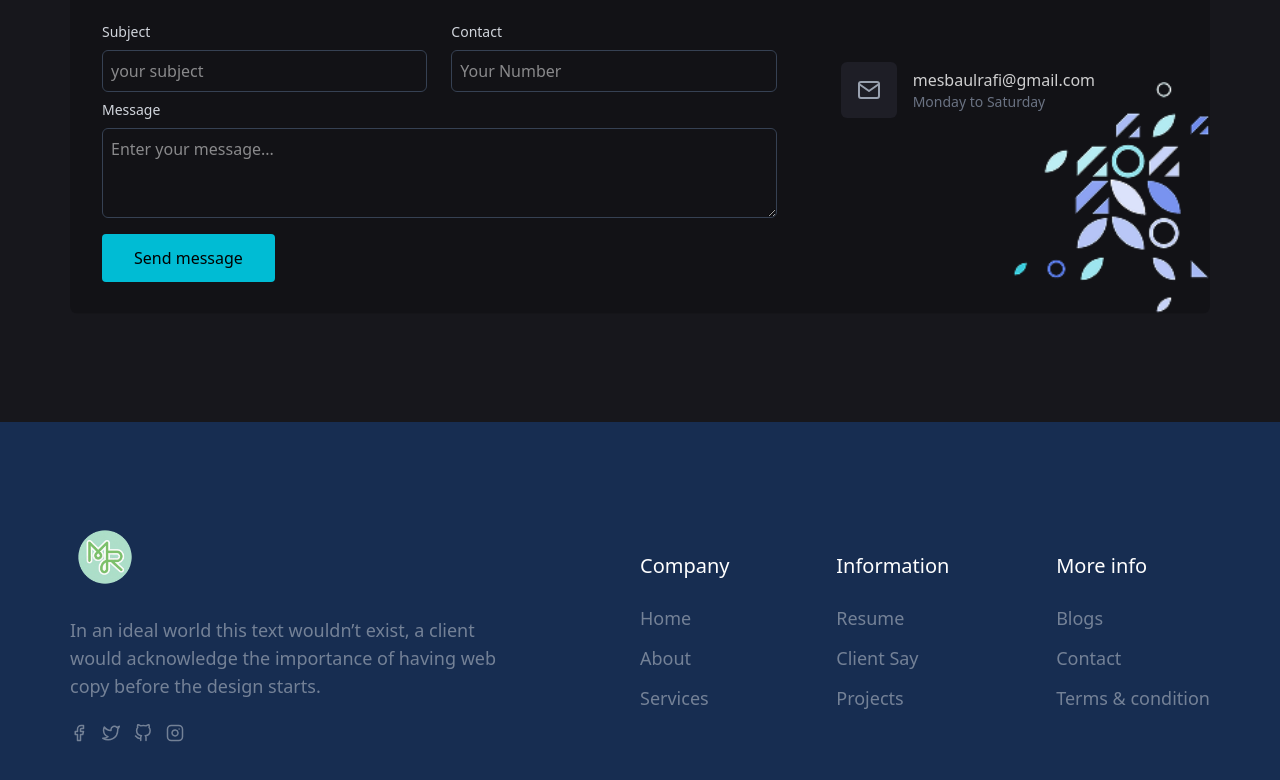
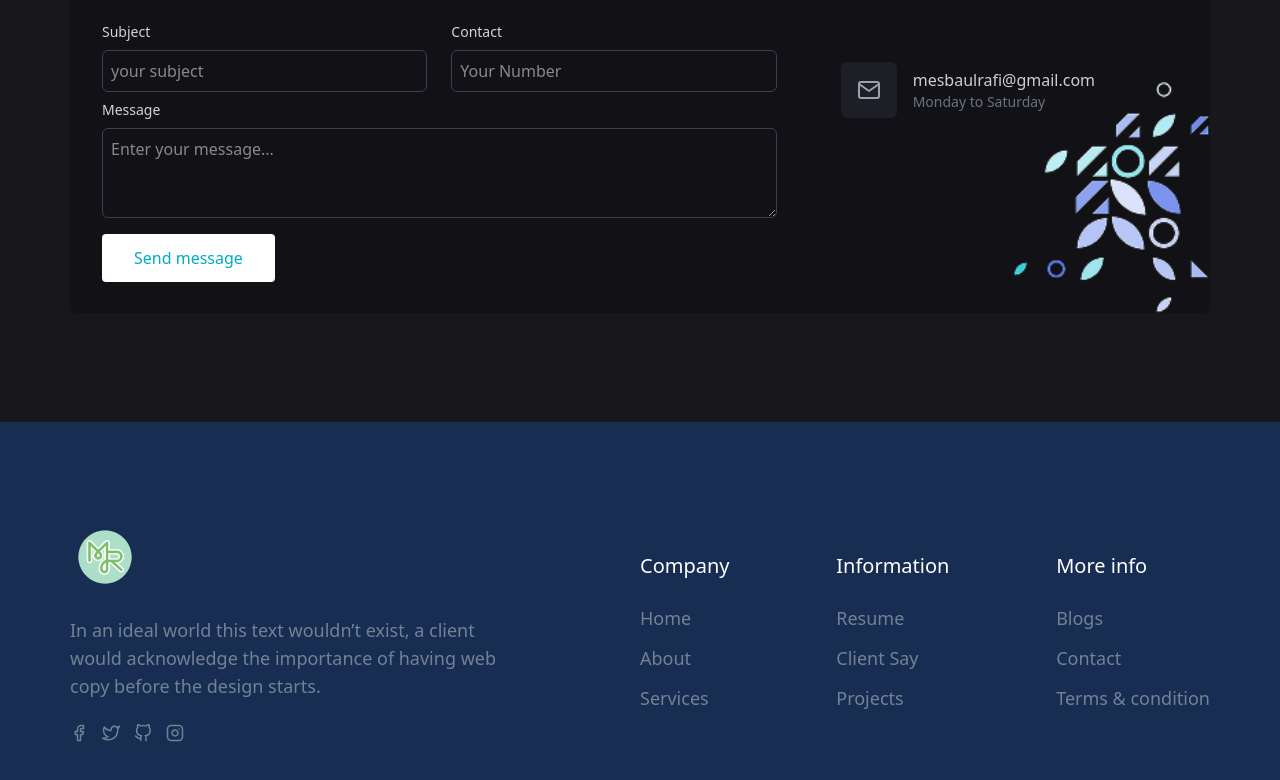
Before and after one commit to mesbaulrafi/myPortfolio, a React (Vite) app: page / in a window 1280 px wide. Shown: the part 5184-5964 px from the top of the page. Built offline with nearby package versions, Linux system fonts and the light colour scheme.

Commit message:
contact button

```diff
--- a/src/components/layouts/Contact.jsx
+++ b/src/components/layouts/Contact.jsx
@@ -77,7 +77,7 @@ const Contact = () => {
               id="subBtn"
                 btnText={"Send message"}
                 className={
-                  "bg-[#00BCD4] text-black font-medium py-3 px-8 rounded-md mt-2 hover:bg-[#00acc1] transition-all"
+                  "bg-[#fff] text-[#00acc1] font-medium py-3 px-8 rounded-md mt-2 hover:bg-[#00acc1] transition-all"
                 }
               />
             </form>
```
